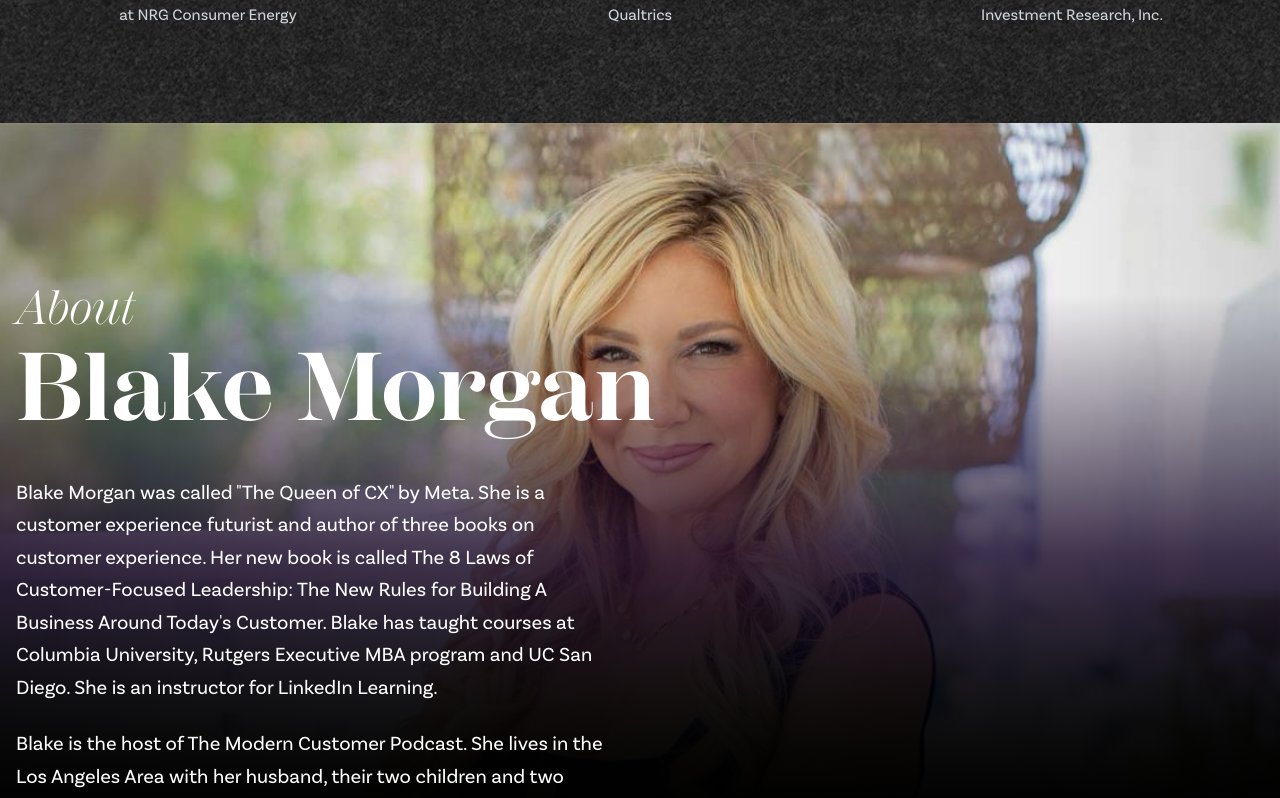
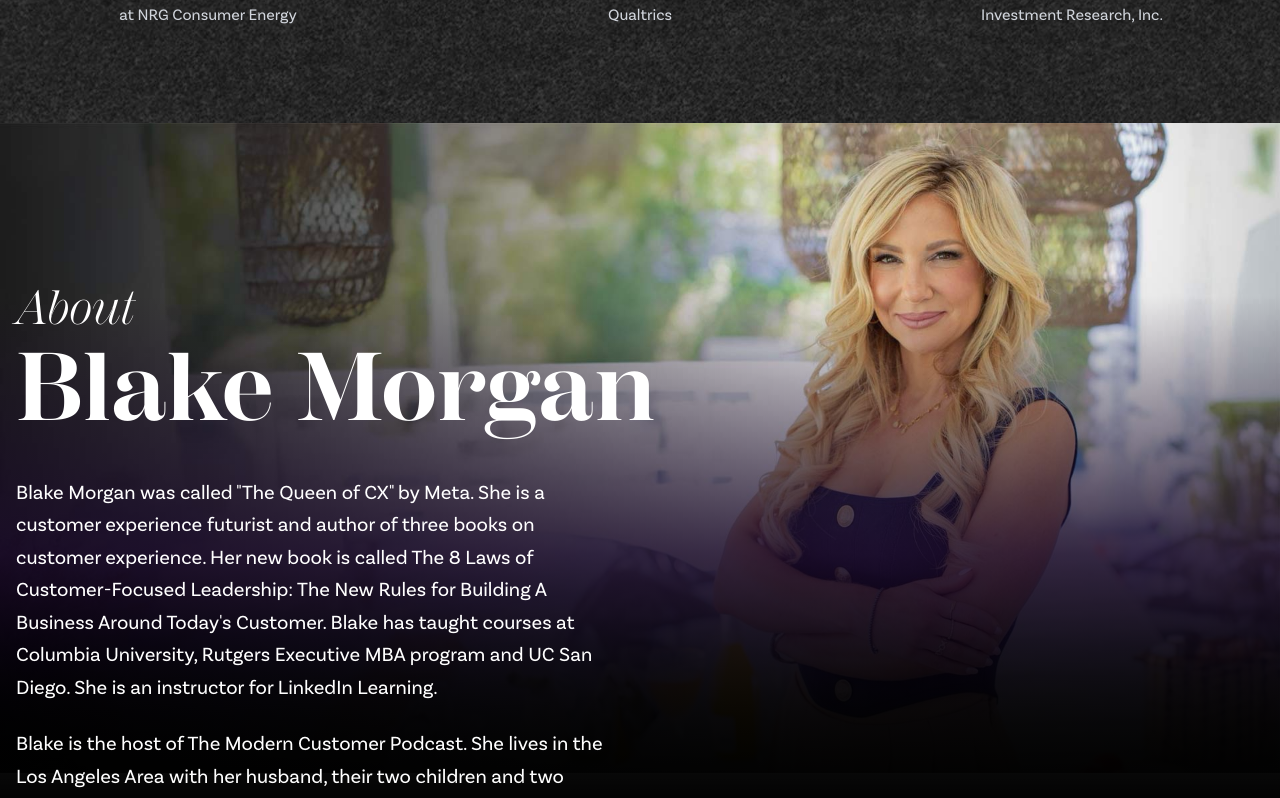
Before and after one commit to sohanuzzaman/CXO, a Next.js app: page / in a window 1280 px wide. Shown: the part 3160-3958 px from the top of the page. Built offline with nearby package versions, Linux system fonts and the light colour scheme.

Commit message:
Refactor About Blake Morgan section to use responsive background class

```diff
--- a/src/app/globals.css
+++ b/src/app/globals.css
@@ -17,3 +17,14 @@ body {
   color: var(--foreground);
   font-family: "basic-sans", "Inter Tight", sans-serif;
 }
+
+/* About Blake Morgan Section - Responsive Background */
+.about-bg-responsive {
+  background-size: 170% auto;
+}
+
+@media (min-width: 1024px) {
+  .about-bg-responsive {
+    background-size: contain;
+  }
+}
--- a/src/app/page.tsx
+++ b/src/app/page.tsx
@@ -262,10 +262,9 @@ export default function Home() {
 
       {/* About Blake Morgan Section */}
       <section
-        className="relative text-white py-16 sm:py-24 md:py-32 lg:py-40 bg-no-repeat bg-right-top lg:bg-cover"
+        className="relative text-white py-16 sm:py-24 md:py-32 lg:py-40 bg-no-repeat bg-right-top about-bg-responsive"
         style={{
-          backgroundImage: "url(/img/about-bg.jpg)",
-          backgroundSize: "170% auto"
+          backgroundImage: "url(/img/about-bg.jpg)"
         }}
       >
         {/* Gradient Overlay */}
```
